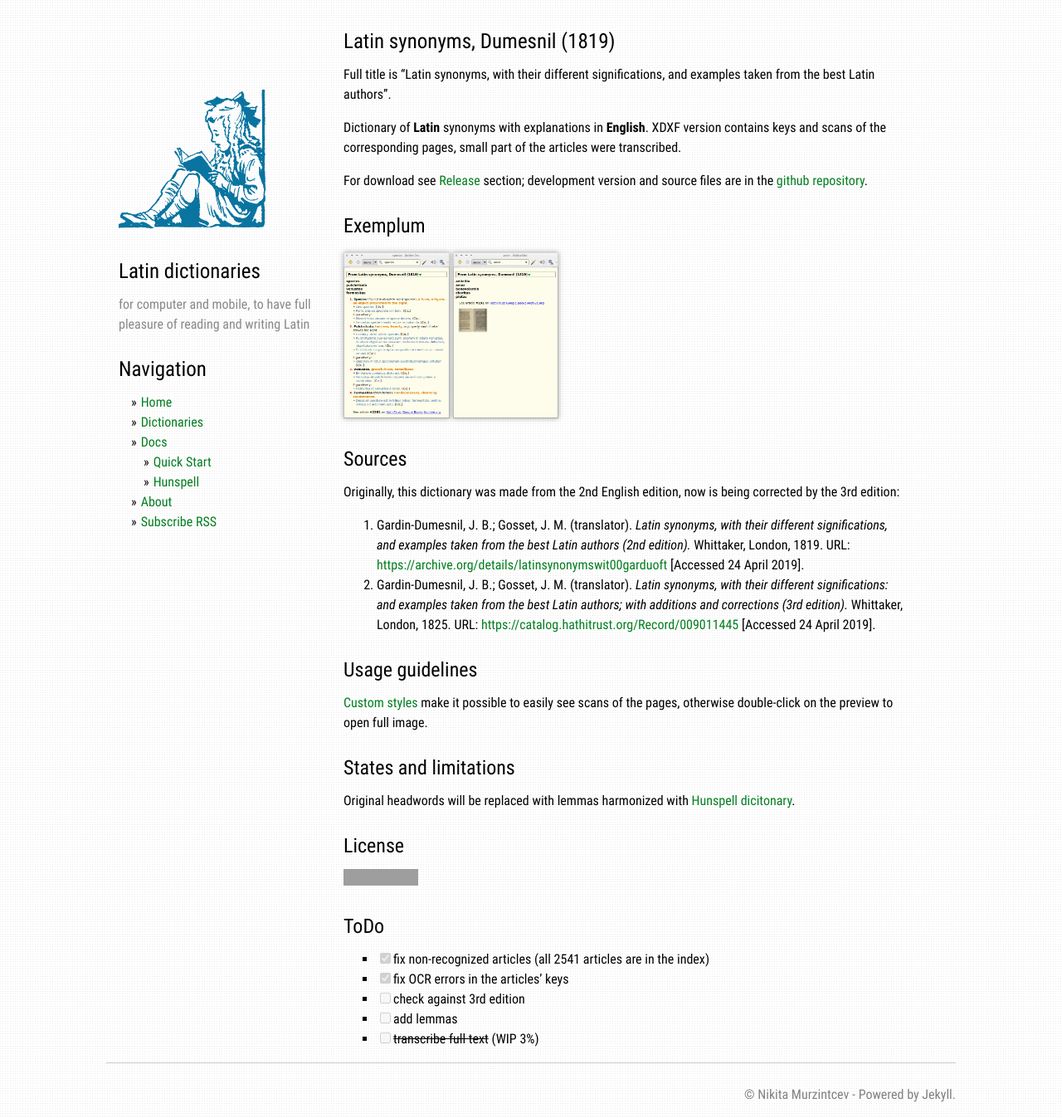
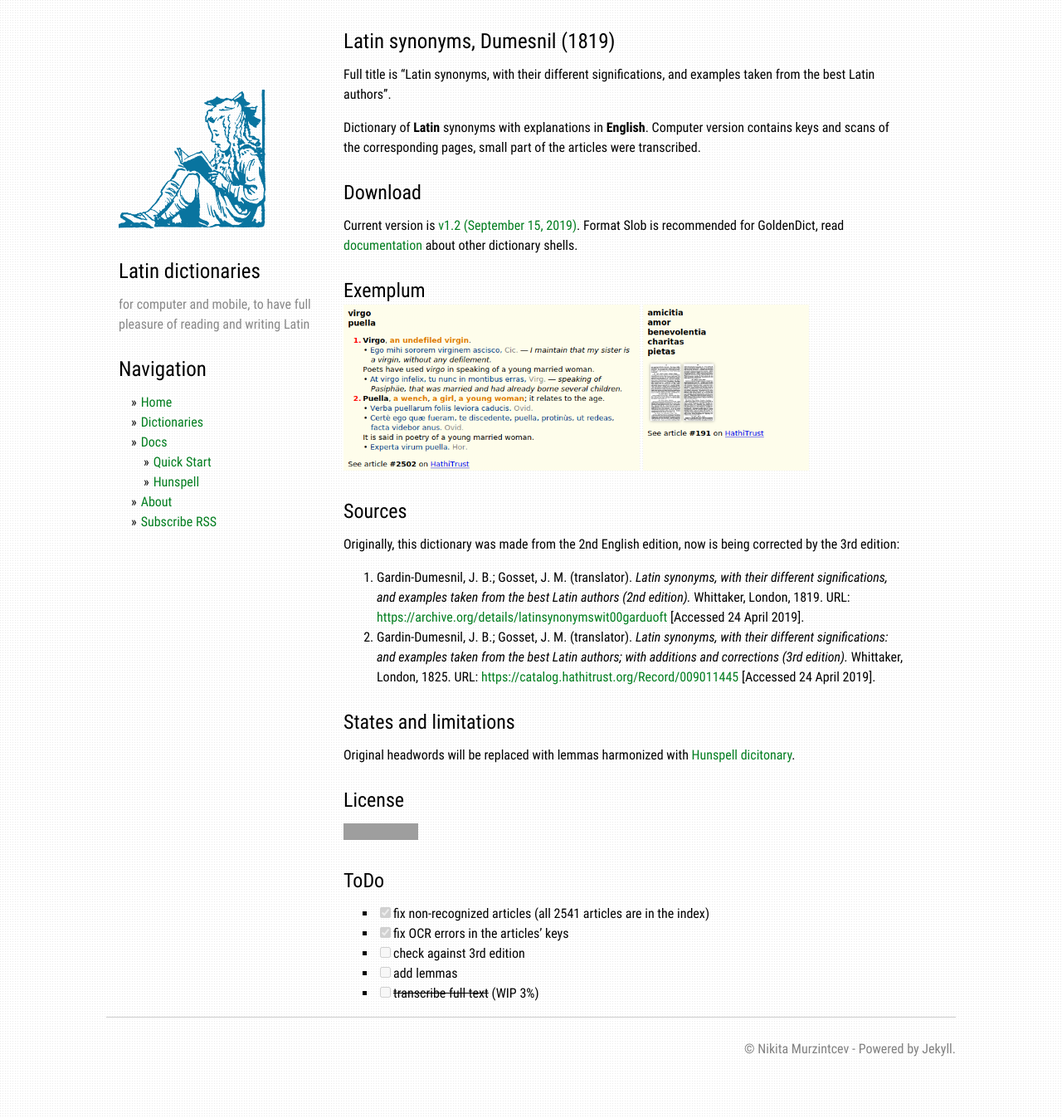
Before and after one commit to nikita-moor/dictionaries, a Jekyll site: the page built from _dictionaries/Dumesnil1819.md, in a window 1280 px wide. Shown: the whole page at 83% size. Built offline with Jekyll 4.4.1, drawn with Linux system fonts in a browser that asks for light colours; grey boxes are pictures that could not be loaded.

Commit message:
Dumesnil1819 and LewisShort1879 release

```diff
--- a/_dictionaries/Dumesnil1819.md
+++ b/_dictionaries/Dumesnil1819.md
@@ -11,15 +11,20 @@ categories: [synonyms]
 
 Full title is "Latin synonyms, with their different significations, and examples taken from the best Latin authors".
 
-Dictionary of **Latin** synonyms with explanations in **English**. XDXF version contains keys and scans of the corresponding pages, small part of the articles were transcribed.
+Dictionary of **Latin** synonyms with explanations in **English**. Computer version contains keys and scans of the corresponding pages, small part of the articles were transcribed.
 
-For download see [Release][101] section; development version and source files are in the [github repository][1].
+
+## Download
+
+Current version is [v1.2 (September 15, 2019)][1]. Format Slob is recommended for GoldenDict, read [documentation][2] about other dictionary shells.
 
 
 ## Exemplum
 
-{% include img-viewer.html img="img/Dumesnil1819-1.png" id="1" %}
-{% include img-viewer.html img="img/Dumesnil1819-2.png" id="2" %}
+<div class="spotlight-group" data-animation="" data-control="" data-autohide="false">
+  <img src="img/Dumesnil1819-1.png" class="spotlight" height="200">
+  <img src="img/Dumesnil1819-2.png" class="spotlight" height="200">
+</div>
 
 
 ## Sources
@@ -30,14 +35,9 @@ Originally, this dictionary was made from the 2nd English edition, now is being
 2. Gardin-Dumesnil, J. B.; Gosset, J. M. (translator). _Latin synonyms, with their different significations: and examples taken from the best Latin authors; with additions and corrections (3rd edition)._ Whittaker, London, 1825. URL: <https://catalog.hathitrust.org/Record/009011445> \[Accessed 24 April 2019\].
 
 
-## Usage guidelines
-
-[Custom styles][103] make it possible to easily see scans of the pages, otherwise double-click on the preview to open full image.
-
-
 ## States and limitations
 
-Original headwords will be replaced with lemmas harmonized with [Hunspell dicitonary][102].
+Original headwords will be replaced with lemmas harmonized with [Hunspell dicitonary][3].
 
 
 ## License
@@ -57,5 +57,6 @@ Original headwords will be replaced with lemmas harmonized with [Hunspell dicito
 * [ ] ~~transcribe full text~~ (WIP 3%)
 
 
-[1]: https://github.com/nikita-moor/latin-dictionary/tree/master/{{ page.nickname }}
-{% include dicitonary_ref.md %}
+[1]: https://github.com/nikita-moor/latin-dictionary/releases/tag/2019-09-15
+[2]: {{ site.baseurl }}{% link docs/docs.md %}
+[3]: {{ site.baseurl }}{% link docs/hunspell.md %}
```
Also changed, not shown: _dictionaries/DelCol2007.md (+1 -3 lines), _dictionaries/LewisShort1879.md (+4 -5 lines), _posts/2019-09-15-Update.md (added, +34 -0 lines), _dictionaries/img/Dumesnil1819-1.png, _dictionaries/img/Dumesnil1819-2.png, _dictionaries/img/LewisShort1879-1.png.
